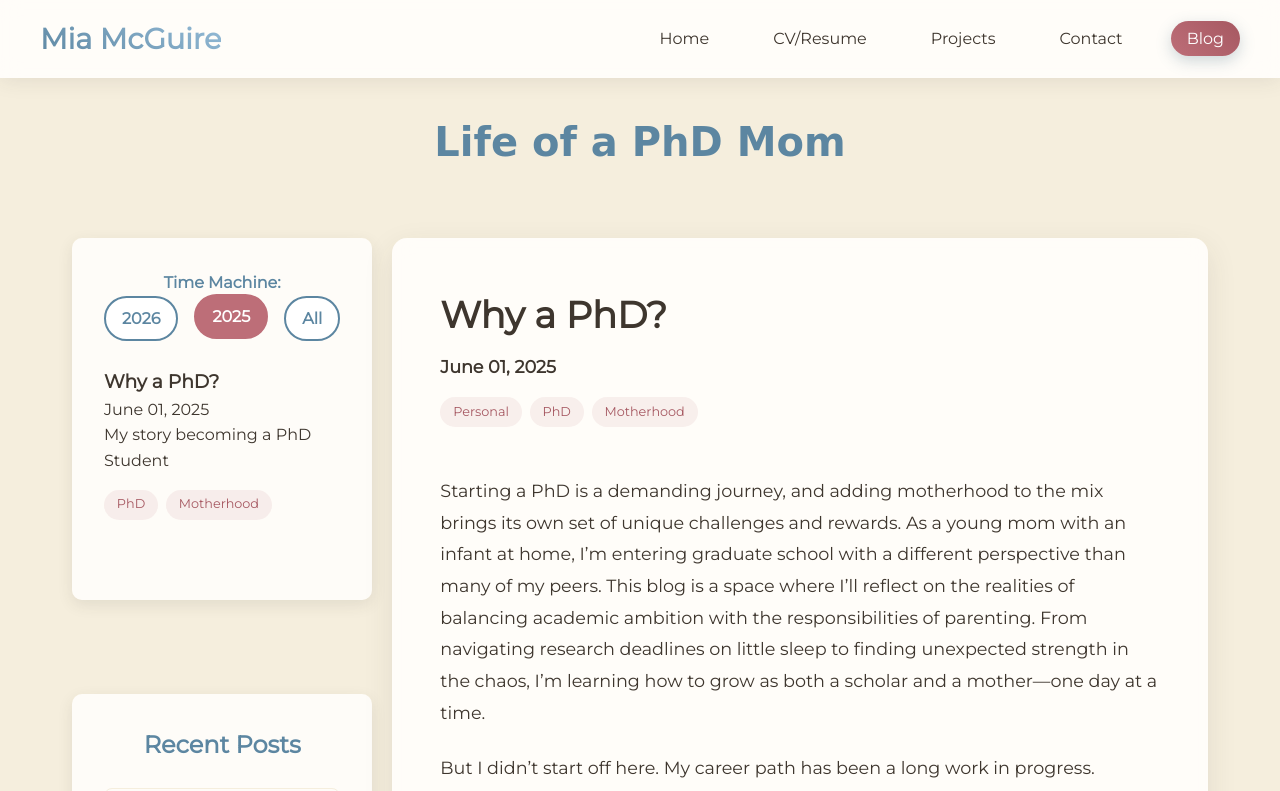
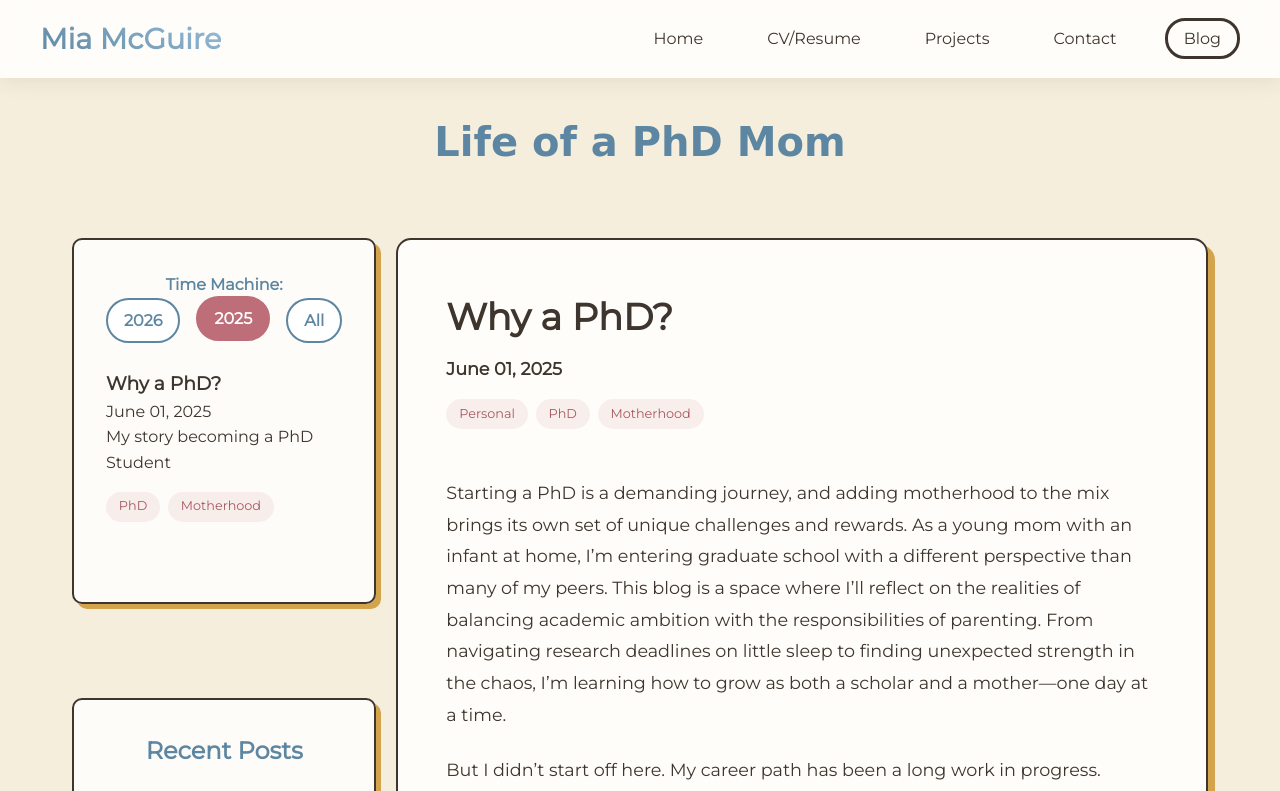
Before and after one commit to imapepsi/imapepsi.github.io, a website: page blog.html in a window 1280 px wide. Shown: the top 791 px of the page. Drawn offline with nearby package versions, Linux system fonts and the light colour scheme; a web font is replaced by a local one.

Commit message:
Fixed shadow box on blog page

```diff
--- a/styles/colors.css
+++ b/styles/colors.css
@@ -17,10 +17,14 @@ dm = dark mode
   --lm-accent-rose-dark: #A65861;
   --lm-accent-rose-soft: #E8C9CD;
 
-  /* Sage green — second accent, kept to its own role: blog tags and meta text */
+  /* Sage green — second accent*/
   --lm-accent-sage: #94B36D;
   --lm-accent-sage-dark: #689450;
   --lm-accent-sage-soft: #D4E3B6;
+
+  --lm-accent-gold: #D3A44B;
+  --lm-accent-gold-dark: #A67C2E;
+  --lm-accent-gold-soft: #F0DBA8;
 
   /* Flat page background — a warm sand tone for the cream cards to sit on */
   --lm-page-bg: #F5EEDD;
--- a/styles/main.css
+++ b/styles/main.css
@@ -73,11 +73,20 @@ body {
     overflow: hidden;
 }
 
-.nav-link:hover, .nav-link.active {
-    background: linear-gradient(45deg, var(--lm-accent-rose), var(--lm-accent-rose-dark));
-    color: white;
+.nav-link:hover {
+    color: var(--lm-dark-grey);
     transform: translateY(-2px);
-    box-shadow: 0 5px 15px var(--lm-shadow-primary);
+    border-radius: 20px;
+    border: 3px solid var(--lm-dark-grey);
+    box-shadow: 0 10px 25px var(--lm-shadow-primary);
+}
+
+
+.nav-link.active {
+    color: var(--lm-dark-grey);
+    transform: translateY(-2px);
+    border-radius: 20px;
+    border: 3px solid var(--lm-dark-grey);
 }
 
 .hamburger {
@@ -167,7 +176,6 @@ body {
     padding: 3rem;
     margin: 1rem 0;
     border-radius: 15px;
-    /*box-shadow: 0 10px 30px var(--lm-lighter-shadow);*/
     border: 2px solid var(--lm-dark-grey);
     box-shadow: 6px 6px 0 var(--lm-dark-grey);
     backdrop-filter: blur(10px);
@@ -426,7 +434,8 @@ body {
     padding: 3rem;
     margin: 2rem 0;
     border-radius: 15px;
-    box-shadow: 0 10px 30px var(--lm-lighter-shadow);
+    border: 2px solid var(--lm-dark-grey);
+    box-shadow: 7px 7px 0 var(--lm-accent-gold);
     backdrop-filter: blur(10px);
 }
 
@@ -506,7 +515,8 @@ body {
     padding: 2rem;
     margin: 2rem 0;
     border-radius: 10px;
-    box-shadow: 0 5px 15px var(--lm-lighter-shadow);
+    border: 2px solid var(--lm-dark-grey);
+    box-shadow: 5px 5px 0 var(--lm-accent-gold);
     display: flex;
     flex-direction: column;
     justify-content: space-between;
@@ -537,7 +547,8 @@ body {
     padding: 2rem;
     margin: 2rem 0;
     border-radius: 10px;
-    box-shadow: 0 5px 15px var(--lm-lighter-shadow);
+    border: 2px solid var(--lm-dark-grey);
+    box-shadow: 5px 5px 0 var(--lm-accent-gold);
 }
 
 .blog-list h2 {
```
Also changed, not shown: blog_posts/2026-09-01.md (+6 -5 lines).
